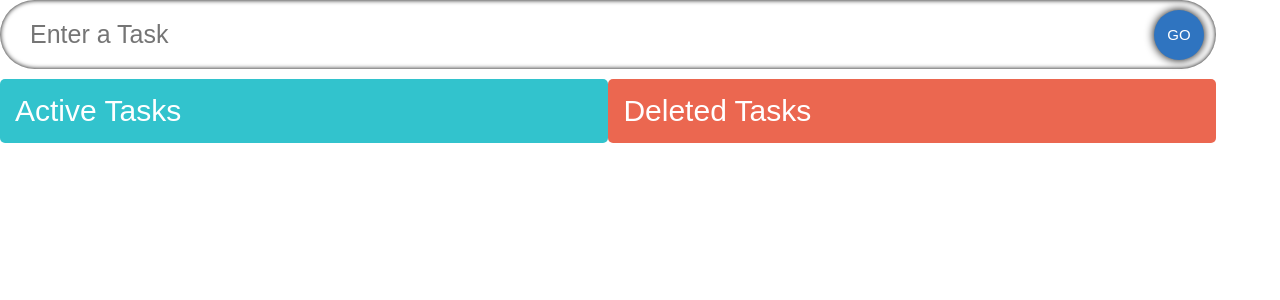
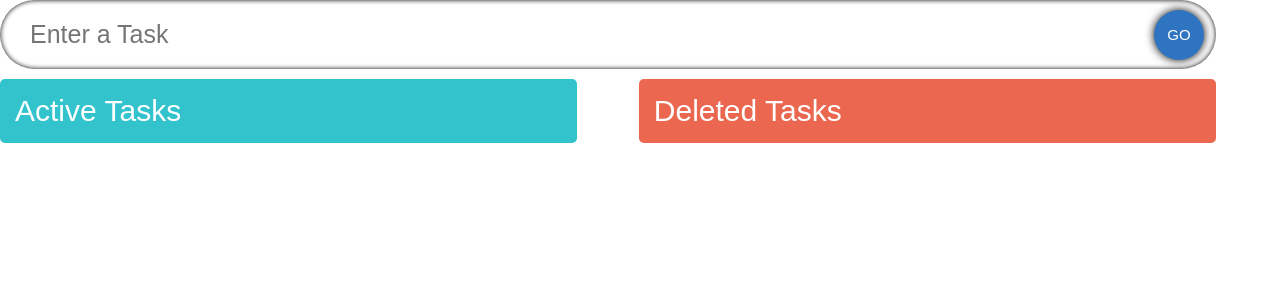
Before and after one commit to pkleungae/TodoListWithDragAndDrop, a React (Create React App) app: page / in a window 1280 px wide. Shown: the top 300 px of the page. Built offline with nearby package versions, Linux system fonts and the light colour scheme; a web font is replaced by a local one.

Commit message:
hover effect

```diff
--- a/src/App.css
+++ b/src/App.css
@@ -8,6 +8,7 @@
   align-items: center;
   background-color: #2f74c0;
   font-family: "Neucha", cursive;
+
 }
 
 .heading {
--- a/src/components/style.css
+++ b/src/components/style.css
@@ -56,7 +56,8 @@
     border-radius: 5px;
     display: flex;
     flex-direction: column;
-    width: 47.5%;
+    /* justify-content: center */
+    width: 45%;
     padding: 15px;
     background-color: rgb(50, 195, 205);
   }
```
